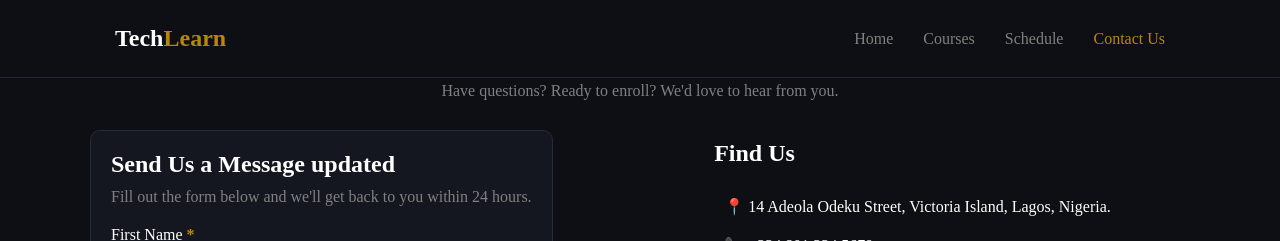
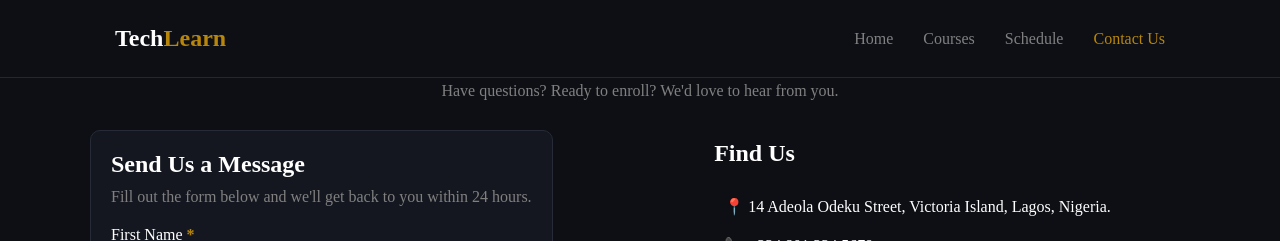
Before and after one commit to hammedmakinde082-sys/Kinel-Mini-Project, a plain HTML site: page contact.html in a window 1280 px wide. Shown: the top 241 px of the page. Drawn offline with Linux system fonts and the light colour scheme.

Commit message:
deleted txt file

```diff
--- a/contact.html
+++ b/contact.html
@@ -31,7 +31,7 @@
             <div class="container-layout-flex">
                 <div class="left-side-layout">
                     <form>
-                        <h2>Send Us a Message updated</h2>
+                        <h2>Send Us a Message</h2>
                         <p>Fill out the form below and we'll get back to you within 24 hours.</p>
 
                         <label for="fname">First Name <span id="gold">*</span></label>
```
Also changed, not shown: week-8-class-2.txt (deleted).
